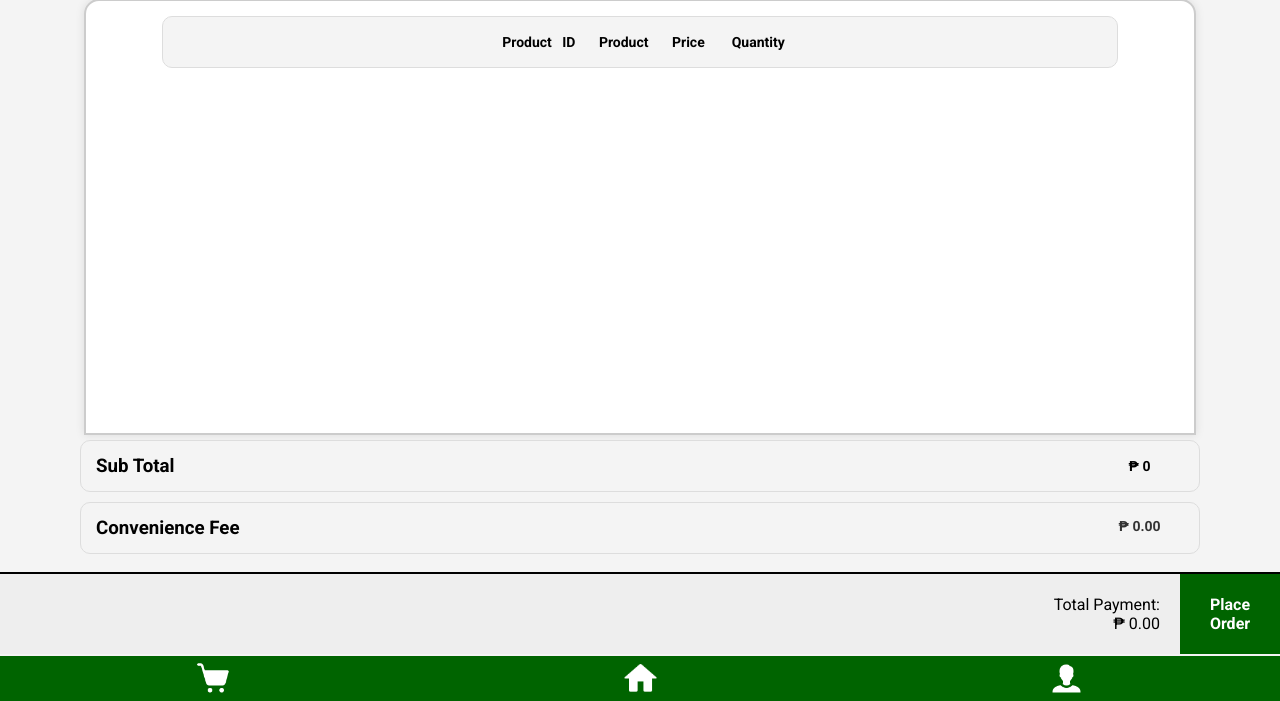
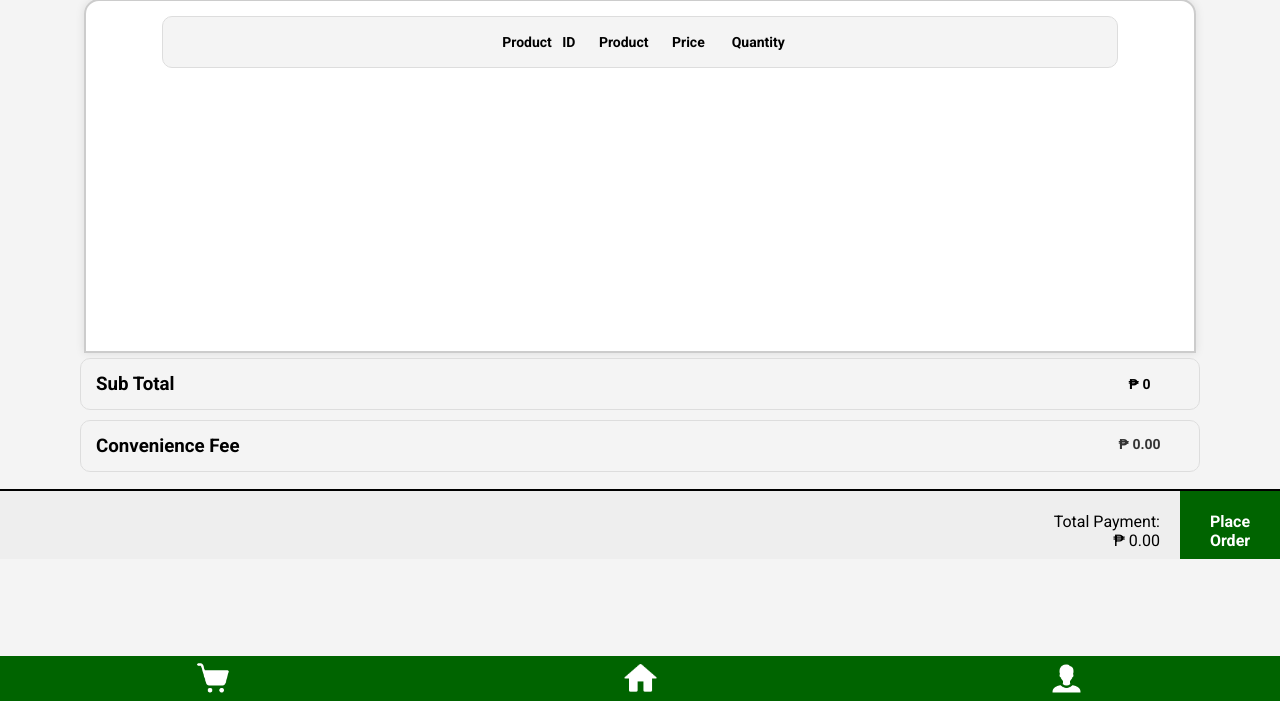
Before and after one commit to SandorTheMoon/KababayanRice_E-Commerce-App, a Django app: page /ordersummary/ in a window 1280 px wide. Shown: the part 99-800 px from the top of the page. Run offline with Django 5.2, Linux system fonts and the light colour scheme; a user stored in the database is signed in; data that the repository does not hold is empty.

Commit message:
fix cart payment and footer

```diff
--- a/firstproject/myapp/static/css/Home.css
+++ b/firstproject/myapp/static/css/Home.css
@@ -46,7 +46,6 @@
     position: fixed;
     display: flex;
     align-items: center;
-    height: 0.5;
     width: 100%;
     background-color: #006400;
     background-attachment: fixed;
--- a/firstproject/myapp/static/css/cart.css
+++ b/firstproject/myapp/static/css/cart.css
@@ -122,12 +122,12 @@
 
 
 .payment-container {
-    position: absolute;
+    position: relative;
     display: flex;
     height: 80px;
     width: 100% ;
+    bottom: -2.1%;
     background-color: #EEEEEE;
-    bottom: 0;
     justify-content: flex-end;
     align-items: center;
     text-align: right;
```
